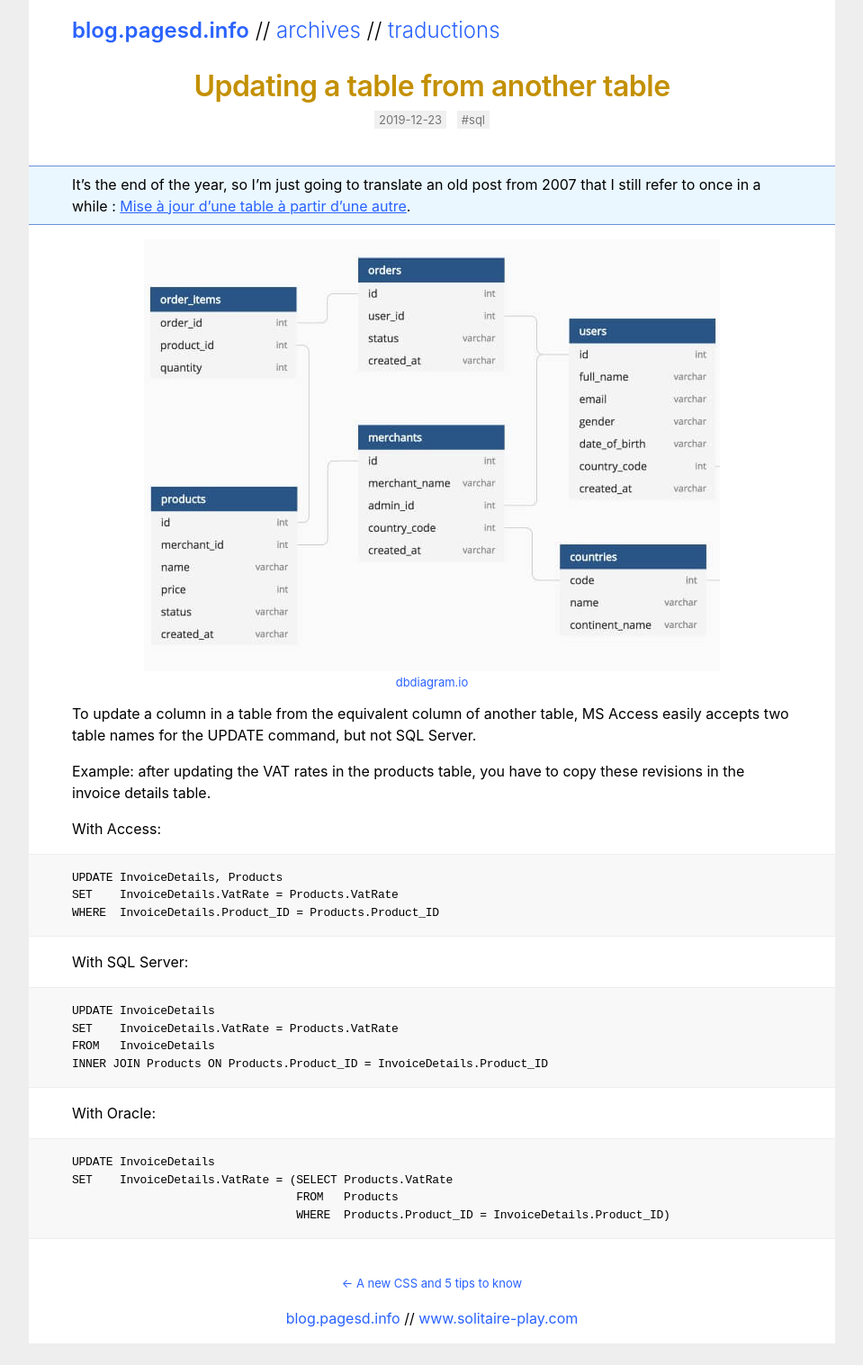
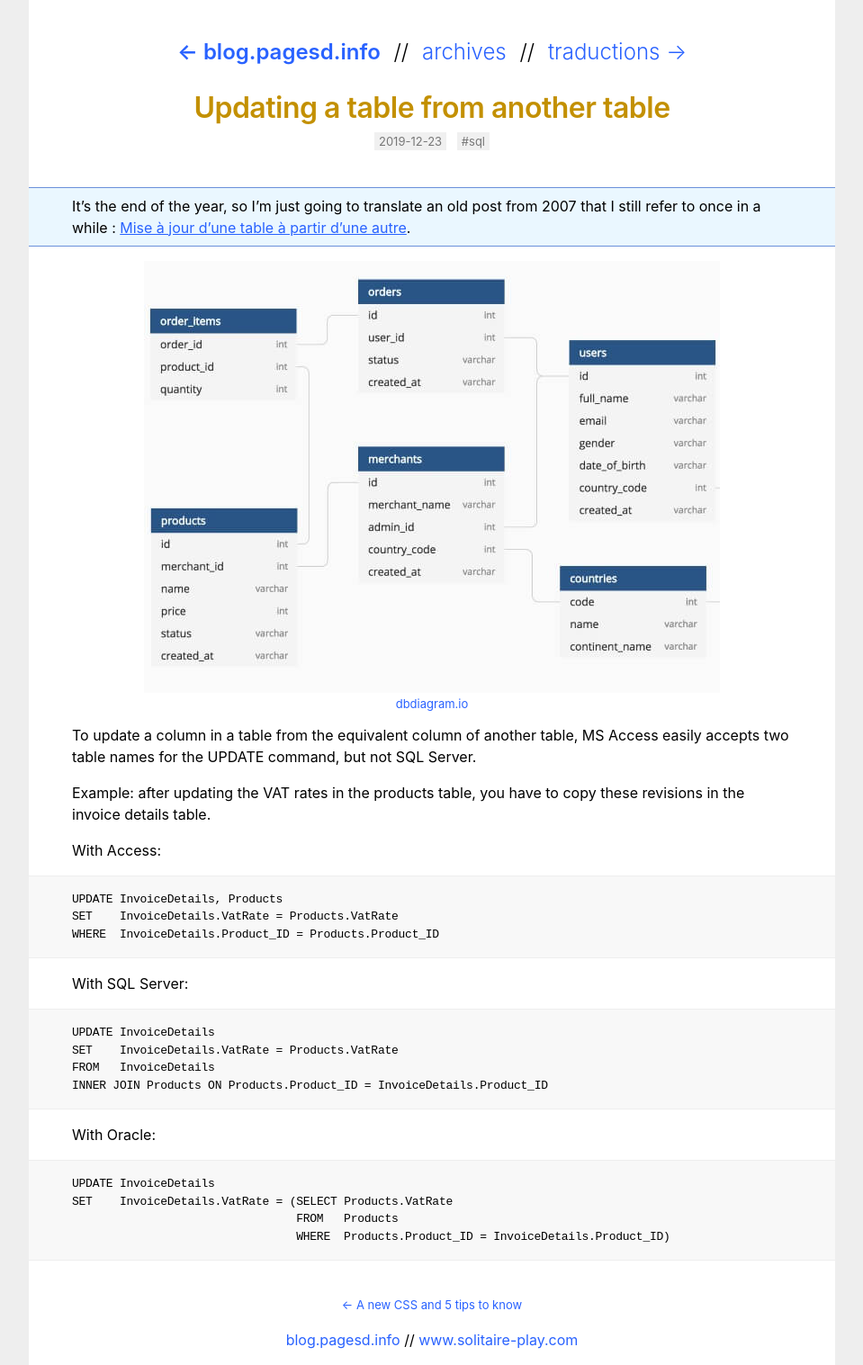
Before and after one commit to michelc/blog2, a Jekyll site: the page built from index.md, in a window 1280 px wide. Shown: the whole page at 90% size, without its empty margins (160-1119 px from the left). Built offline with Jekyll 4.4.1, drawn with Linux system fonts in a browser that asks for light colours; before the commit the page ends 1493 px from its top, so only the background shows below that.

Commit message:
Début changement structure billets.
h1 -> nav
h2 -> h1

```diff
--- a/_includes/header.html
+++ b/_includes/header.html
@@ -1,7 +1,7 @@
   <header>
-    <h2>
+    <h1>
       <a href="{{ post.url | relative_url }}">{{ post.title }}</a>
-    </h2>
+    </h1>
     <p>
       <span>{{ post.date | date: "%Y-%m-%d" }}</span>
       {% for tag in post.tags %}<span>#{{ tag }}</span>{% endfor %}
--- a/_layouts/default.html
+++ b/_layouts/default.html
@@ -19,11 +19,11 @@
 
   <body><div class="container">
 
-    <header><h1>
+    <header><nav>
       <a class="title" href="{{ "/" | relative_url }}">{{ site.title }}</a>
        // <a href="{{ "/archives/" | relative_url }}">archives</a>
        // <a href="{{ "/traductions/" | relative_url }}">traductions</a>
-    </h1></header>
+    </nav></header>
 
 {{ content }}
 
--- a/css/style.css
+++ b/css/style.css
@@ -71,13 +71,13 @@
 /* Titles
    ========================================================================== */
 
-h1 {
+header nav {
   font-size: 1rem;
   font-weight: 300;
   margin: 0;
 }
 
-h1 .title {
+header nav .title {
   font-weight: 600;
 }
 
@@ -85,6 +85,16 @@
   margin: 1rem 0 2.5rem;
   text-align: center;
 }
+
+h1 {
+  color: #c39000;
+  font-size: 2rem;
+  font-weight: 600;
+  letter-spacing: -.5px;
+  line-height: 1;
+  margin: 1.75rem 0;
+}
+h1 a, h1 a:visited { color: #c39000; }
 
 h2 {
   color: #c39000;
@@ -275,7 +285,7 @@
     margin: 0 auto;
     padding: 1rem 3rem;
   }
-  h1 {
+  header nav {
     font-size: 1.5rem;
   }
   blockquote, pre, .encart {
```
